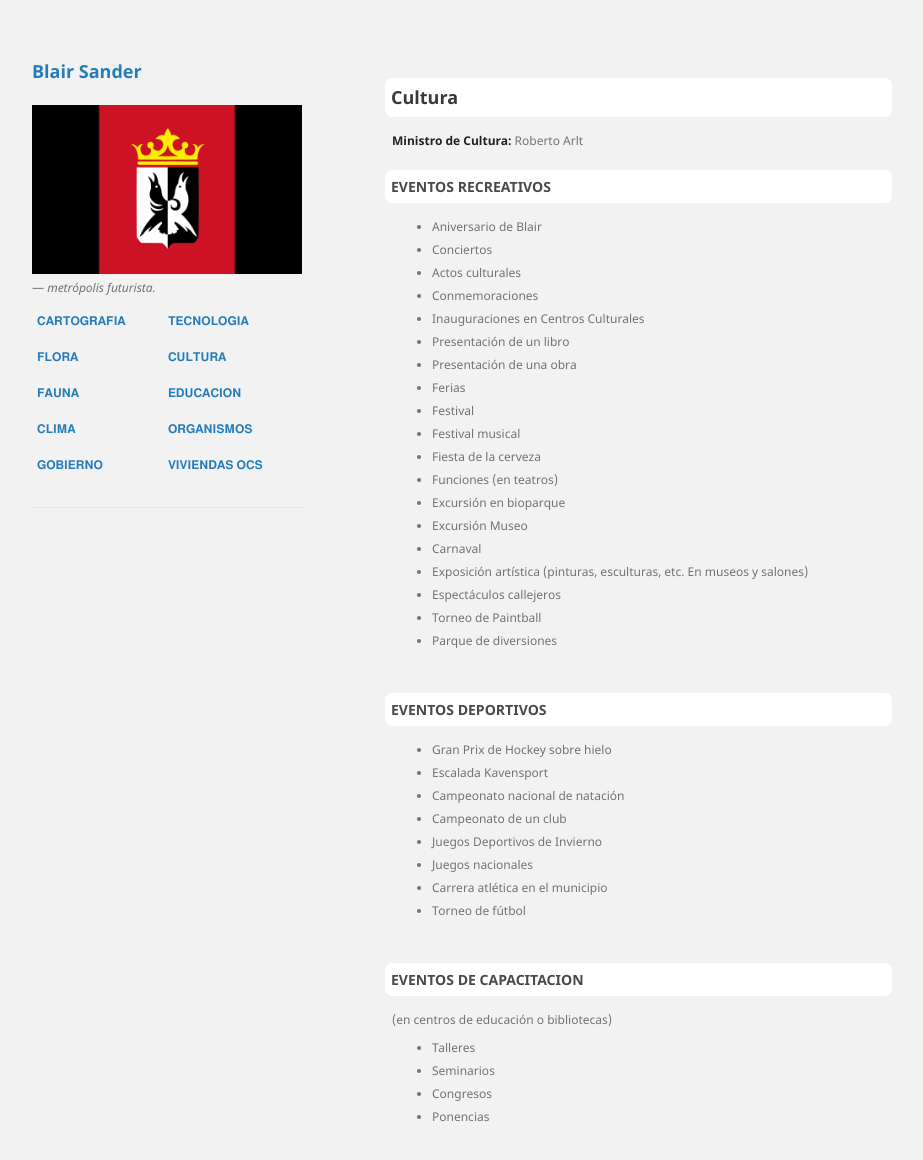
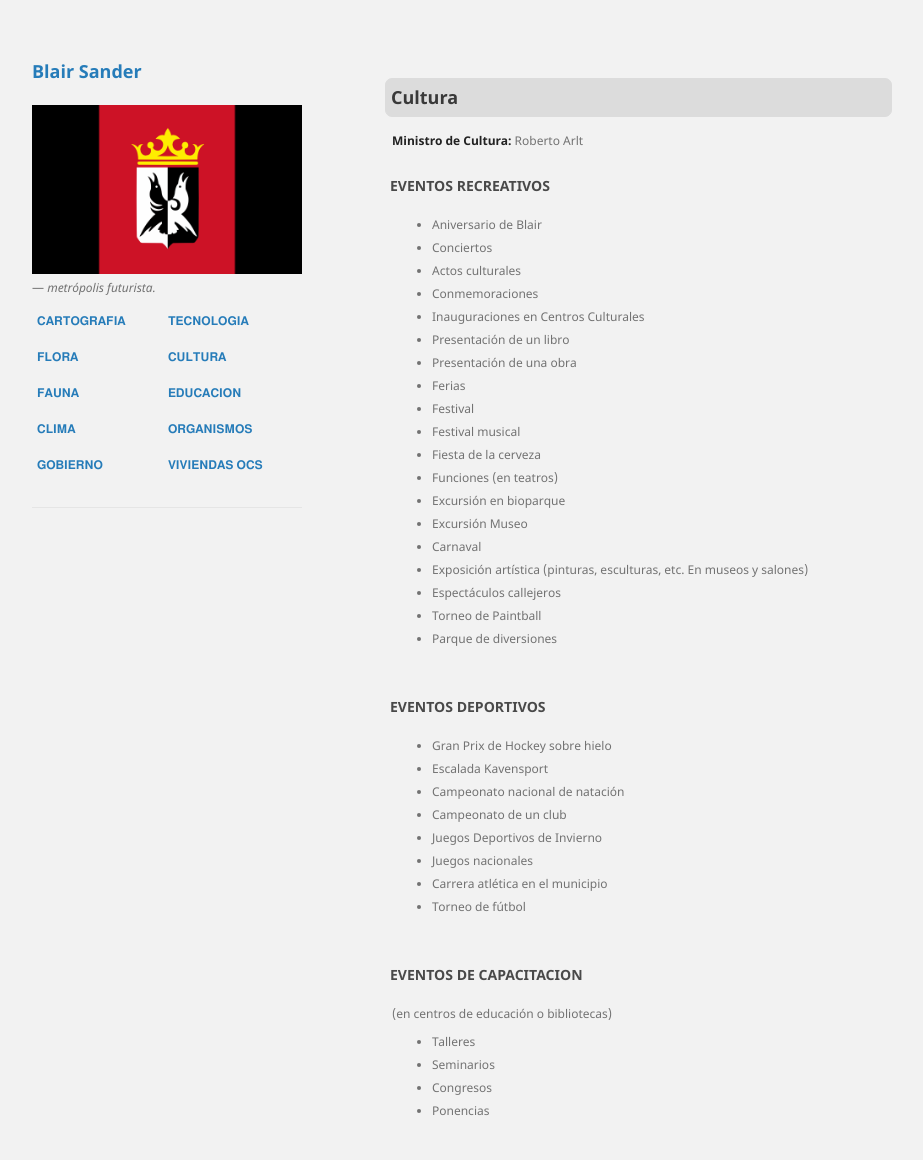
Before and after one commit to BlairSander/ciudad, a Jekyll site: the page built from cultura.md, in a window 1280 px wide and 1186 px high. Shown: the top 1160 px of the window, without its empty margins (178-1101 px from the left). Built offline with Jekyll 4.4.1, drawn with Linux system fonts in a browser that asks for light colours.

Commit message:
jekyll-theme-minimal.scss

```diff
--- a/_sass/jekyll-theme-minimal.scss
+++ b/_sass/jekyll-theme-minimal.scss
@@ -15,12 +15,18 @@ h1 {
   font-size:18px;
 }
 
-h2, h3 {
+h2 {
   color:#222;
   margin:20px 0 15px -7px;
-  background-color: white;
-  border: 1px solid white;
+  background-color: gainsboro;
+  border: 1px solid gainsboro;
   border-radius: 7px;
+  padding: 5px;
+}
+
+h3 {
+  color:#222;
+  margin:20px 0 15px -7px;
   padding: 5px;
 }
 
```
